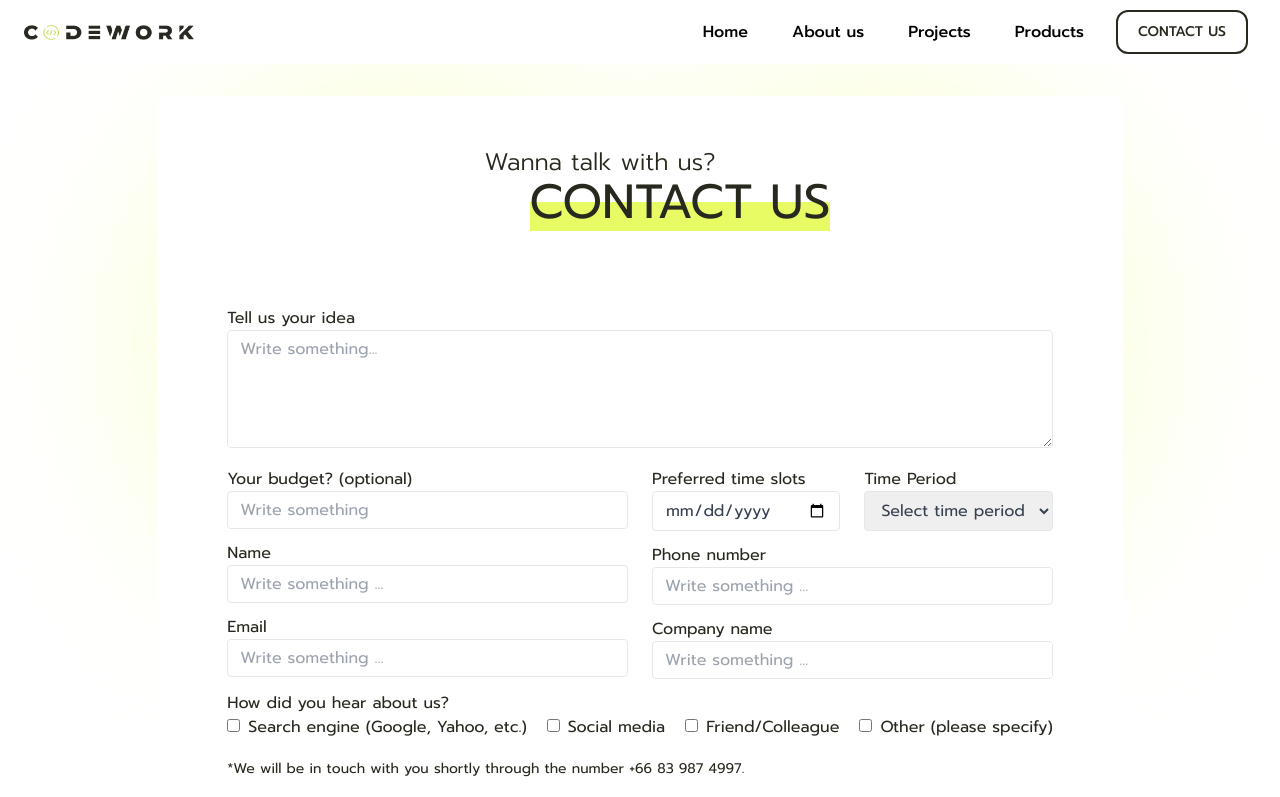
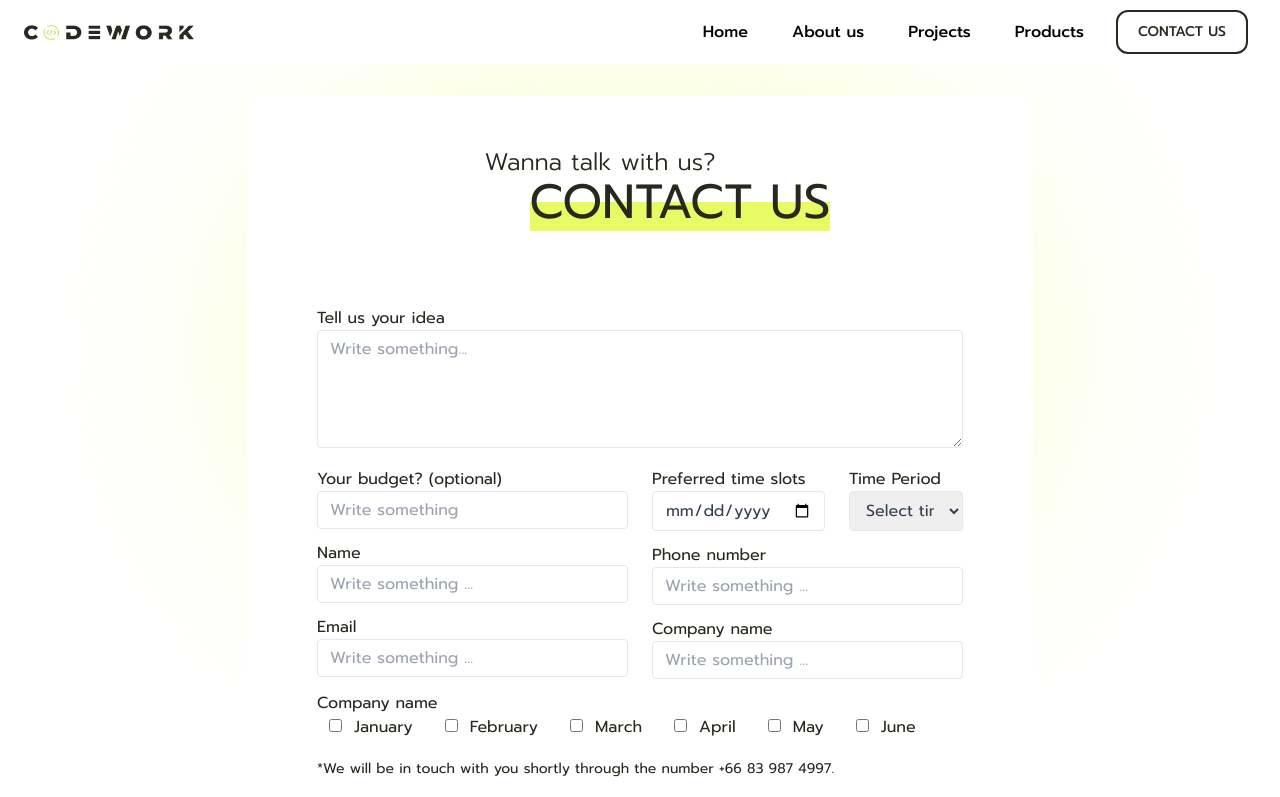
Before and after one commit to The-Alzhemist/codework-landing-page, a Next.js app: page /contact-us in a window 1280 px wide. Shown: the top 797 px of the page. Built offline with nearby package versions, Linux system fonts and the light colour scheme.

Commit message:
update: checkbox field

```diff
--- a/src/components/ContactUs/FormSpree-form.tsx
+++ b/src/components/ContactUs/FormSpree-form.tsx
@@ -19,6 +19,7 @@ import StatusMessage from "./StatusMessage/StatusMessage";
 import InputField from "../form/InputField/InputField";
 import TextAreaField from "../form/TextAreaField/TextAreaField";
 import SelectedField from "../form/SelectedField/SelectedField";
+import CheckBoxField from "../form/CheckBoxField/CheckBoxField";
 const ContactForm = ({
   isShowOtherChannel,
   setIsShowOtherChannel,
@@ -33,6 +34,8 @@ const ContactForm = ({
   const testfunc = (e:any) => {
     console.log(" >>", e)
   }
+  const options = ['January', 'February', 'March', 'April', 'May', 'June'];
+
   return (
     <>
       <div className="bg-white rounded-xl relative max-w-[1440px] mx-auto py-[30px] md:py-[50px] lg:px-[50px] my-5 sm:my-0">
@@ -46,7 +49,7 @@ const ContactForm = ({
         </h1>
         <form
           className="w-full max-w-[1440px] px-2 md:px-5"
-          onSubmit={handleSubmit(testfunc)}
+          onSubmit={handleSubmit(sendDataToFromSpree)}
           noValidate
         >
           {/* row 1 */}
@@ -231,7 +234,7 @@ const ContactForm = ({
           </div>
 
           <div className="mb-5">
-            <FormCheckboxInput
+            {/* <FormCheckboxInput
               labelName="How did you hear about us?"
               inputName="channel"
               checkboxList={CHECKBOX_LIST}
@@ -239,6 +242,18 @@ const ContactForm = ({
               isShowOtherChannel={isShowOtherChannel}
               setIsShowOtherChannel={setIsShowOtherChannel}
               isRequired={false}
+            /> */}
+            <CheckBoxField
+             name="channel"
+             control={control}
+             rules={{
+               required: { value: false, message: "" },
+             }}
+             placeholder="Write something ..."
+             type="text"
+             label="Company name"
+             className="mb-[12px]"
+             checkboxList={options}
             />
           </div>
 
--- a/src/components/ContactUs/withFormSpree-form.tsx
+++ b/src/components/ContactUs/withFormSpree-form.tsx
@@ -12,7 +12,7 @@ const withFormSpreeForm = (Component: React.FC<WithFormSpreeFormProps>) => {
     const hookForm = useForm<FieldValues>();
     const { register, handleSubmit, formState, reset, control } = hookForm;
     const { errors, isValid } = formState;
-    const [state, sendDataToFromSpree] = useFormSpree(FORMSPREE_LANDING_KEY);
+    const [state, sendDataToFromSpree] = useFormSpree(PRIVATE_MAIL_TEST);
 
 
 
--- /dev/null
+++ b/src/components/form/CheckBoxField/CheckBoxField.tsx
@@ -0,0 +1,85 @@
+import { Controller } from "react-hook-form";
+import { twMerge } from "tailwind-merge";
+// import { withInputField } from './withInputField'
+
+import React from "react";
+import { InputFieldProps } from "./interface";
+import { withCheckBoxField } from "./withCheckBoxField";
+
+const CheckBoxField = ({
+  name,
+  control,
+  rules,
+  disabled,
+  type,
+  label,
+  className,
+  inputClassName,
+  suffixIcon,
+  placeholder,
+  required = false,
+  maxLength,
+  checkboxList,
+  checked,
+}: InputFieldProps) => (
+  <Controller
+    name={name}
+    control={control}
+    rules={rules}
+    defaultValue=""
+    render={({ field, fieldState: { error } }) => (
+      <div
+        className={twMerge(
+          "relative flex-wrap w-full items-stretch",
+          className
+        )}
+      >
+        {label && (
+          <label className="flex">
+            {label} {required && <span className="text-red-500">*</span>}
+          </label>
+        )}
+
+        <div className="relative">
+          <div className="flex flex-col sm:flex-row flex-wrap gap-x-5">
+            {checkboxList.map((option: any) => (
+              <label key={option}>
+                <Controller
+                  name="months"
+                  control={control}
+                  render={({ field }) => (
+                    <input
+                      type="checkbox"
+                      value={option}
+                      checked={field.value && field.value.includes(option)}
+                      onChange={(e) => {
+                        const selectedOptions = field.value || [];
+                        const updatedOptions = selectedOptions.includes(option)
+                          ? selectedOptions.filter(
+                              (selected: any) => selected !== option
+                            )
+                          : [...selectedOptions, option];
+                        field.onChange(updatedOptions);
+                      }}
+                      className="mx-3"
+                    />
+                  )}
+                />
+                {option}
+              </label>
+            ))}
+          </div>
+        </div>
+
+        {error && (
+          <div className="mt-[8px] text-xs text-red-500 top-full">
+            {error.message}
+          </div>
+        )}
+      </div>
+    )}
+  />
+);
+
+const WrappedComponent = withCheckBoxField(CheckBoxField);
+export default WrappedComponent;
--- /dev/null
+++ b/src/components/form/CheckBoxField/interface.ts
@@ -0,0 +1,49 @@
+import { Control, RegisterOptions } from 'react-hook-form'
+import { ReactElement } from 'react'
+
+export type InputFieldAcceptProps = {
+  name: string
+  control: Control<any, any>
+  rules?: Omit<
+    RegisterOptions,
+    'valueAsNumber' | 'valueAsDate' | 'setValueAs' | 'disabled'
+  >
+
+  unit?: string
+  label?: string | ReactElement
+  isShowPassword?: boolean
+  suffixIcon?: React.ReactNode
+  inputClassName?: string
+  disabled?: boolean
+  placeholder?: string
+  className?: string
+
+  type?: string
+  required?: boolean
+  maxLength?: number,
+  checkboxList: any,
+  checked?: boolean | undefined
+}
+
+export type InputFieldProps = {
+  name: string
+  control: Control
+  rules?: Omit<
+    RegisterOptions,
+    'valueAsNumber' | 'valueAsDate' | 'setValueAs' | 'disabled'
+  >
+
+  unit?: string
+  label?: string | JSX.Element
+  suffixIcon?: React.ReactNode
+  inputClassName?: string
+  disabled?: boolean
+  placeholder?: string
+  className?: string
+
+  type?: string
+  required?: boolean
+  maxLength?: number,
+  checkboxList: any
+  checked?: boolean | undefined
+}
--- /dev/null
+++ b/src/components/form/CheckBoxField/withCheckBoxField.tsx
@@ -0,0 +1,25 @@
+import React from 'react'
+import { InputFieldAcceptProps, InputFieldProps } from './interface'
+
+
+const withCheckBoxField = (Component: React.FC<InputFieldProps>) => {
+  const Hoc = ({
+    type,
+    isShowPassword,
+
+    ...props
+  }: InputFieldAcceptProps) => {
+
+
+    const newProps = {
+      ...props,
+    }
+
+
+    return <Component {...newProps} />
+  }
+
+  return Hoc
+}
+
+export { withCheckBoxField }
--- a/src/constants/ContactUs/constant.ts
+++ b/src/constants/ContactUs/constant.ts
@@ -36,14 +36,14 @@ export const SELECTED_OPTION_LIST = [
   export const CHECKBOX_LIST = [
     {
       value: "Search engine (Google, Yahoo, etc.)",
-      label: "Search engine (Google, Yahoo, etc.)",
+      text: "Search engine (Google, Yahoo, etc.)",
     },
     {
       value: "Social media",
-      label: "Social media",
+      text: "Social media",
     },
     {
       value: "Friend/Colleague",
-      label: "Friend/Colleague",
+      text: "Friend/Colleague",
     },
   ];
```
